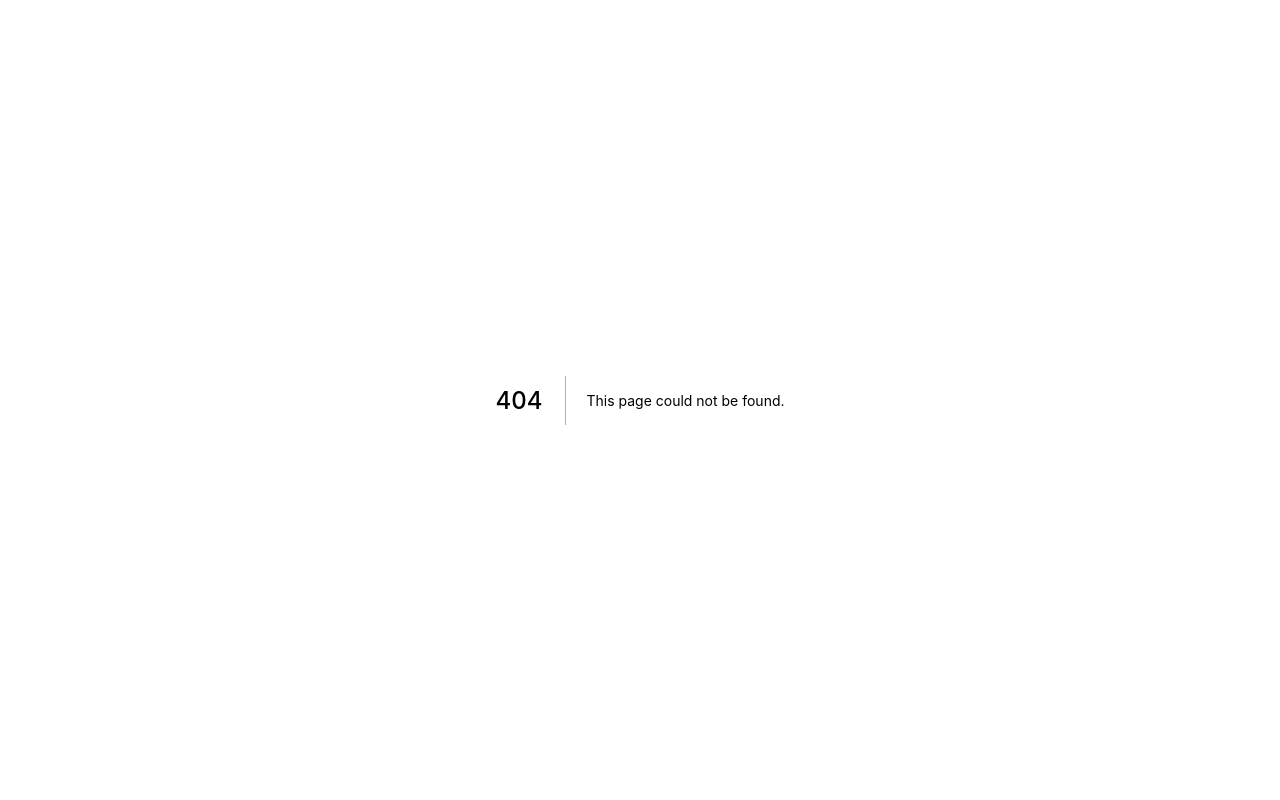
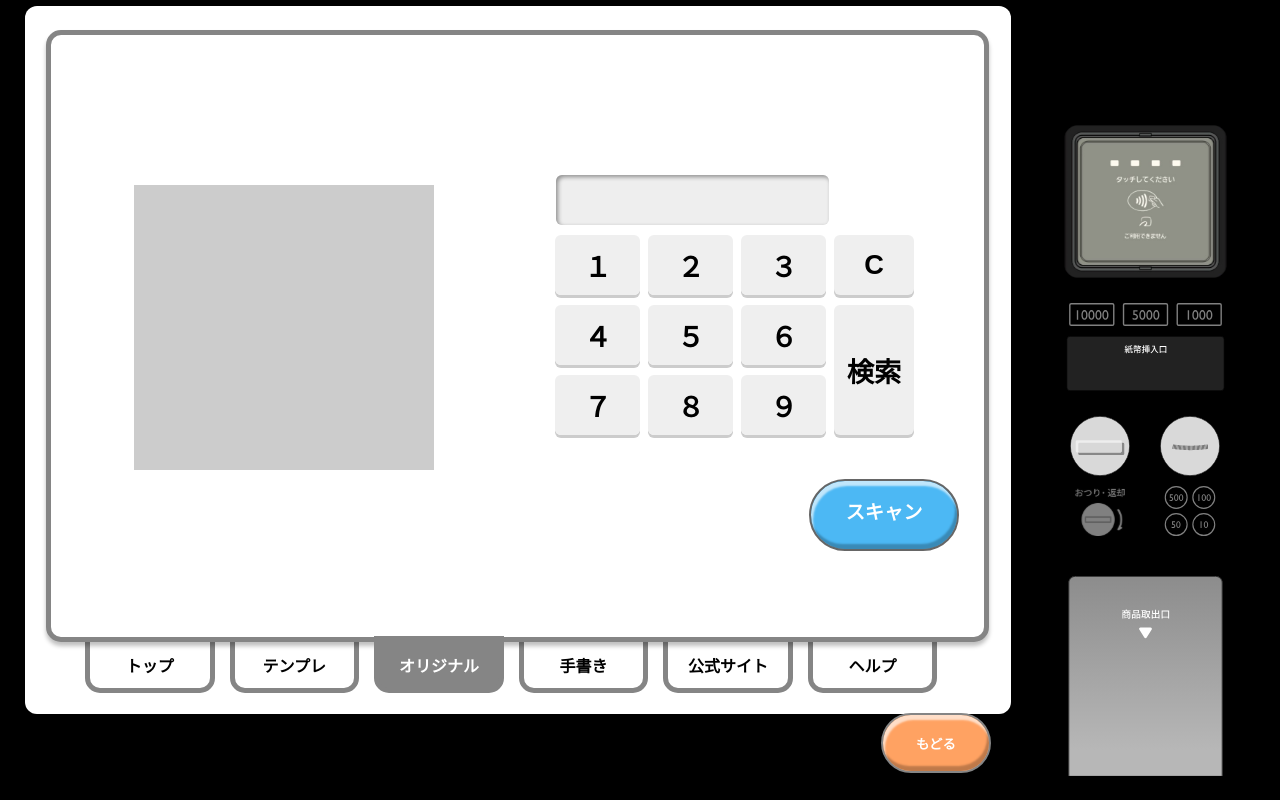
Before and after one commit to 2022-HEW/casebox, a Next.js app: page /main/scan in a window 1280 px wide. Before the commit this address had no page. Built offline with nearby package versions, Linux system fonts and the light colour scheme; no server answers.

Commit message:
fix:path

```diff
--- a/src/pages/help.tsx
+++ b/src/pages/main/help.tsx
@@ -1,7 +1,7 @@
 import React from 'react'
-import Box from '../components/main/common/Box'
-import Nav from '../components/main/common/Nav'
-import styles from "../styles/help.module.css"
+import Box from '../../components/main/common/Box'
+import Nav from '../../components/main/common/Nav'
+import styles from "../../styles/help.module.css"
 import Image from 'next/image'
 import { NextPage } from 'next'
 const Help:NextPage = () => {
--- a/src/styles/scan.module.css
+++ b/src/styles/scan.module.css
@@ -97,7 +97,7 @@
 
 .CameraContainer > div:nth-child(1){
   width: 300px;
-  height: 300px;
+  height: 285px;
   background-color: #ccc;
   margin: auto;
 }
```
Also changed, not shown: src/pages/main/scan.tsx (renamed from src/pages/scan.tsx, +5 -5 lines), src/pages/main/site.tsx (renamed from src/pages/site.tsx, +4 -4 lines).
